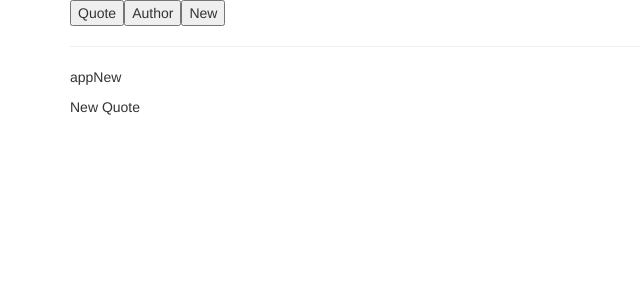
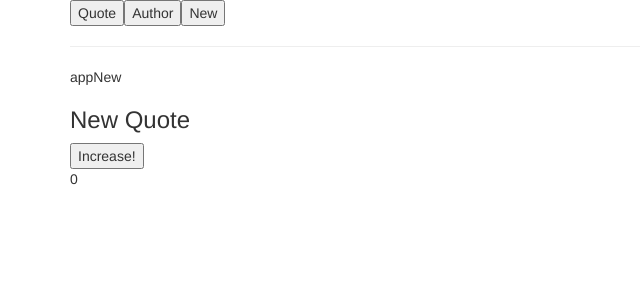
Before and after one commit to shkigor/vue-09-advanced-component-usage, a Vue app: page / in a window 1280 px wide. Both pictures are taken after a click on the button "New". Shown: the top 300 px of the page, without its empty margins (0-640 px from the left). Built offline with nearby package versions, Linux system fonts and the light colour scheme.

Commit message:
133. Understanding Dynamic Component Behavior

```diff
--- a/src/components/New.vue
+++ b/src/components/New.vue
@@ -1,10 +1,22 @@
 <template>
-    <div>New Quote</div>
+    <div>
+        <h3>New Quote</h3>
+        <button @click="counter++">Increase!</button>
+        <p>{{ counter }}</p>
+    </div>
 </template>
 
 <script>
     export default {
-        name: "New"
+        name: "New",
+        data: function () {
+            return {
+                counter: 0
+            }
+        },
+        destroyed() {
+            console.log('Destroyed!');
+        }
     }
 </script>
 
```
